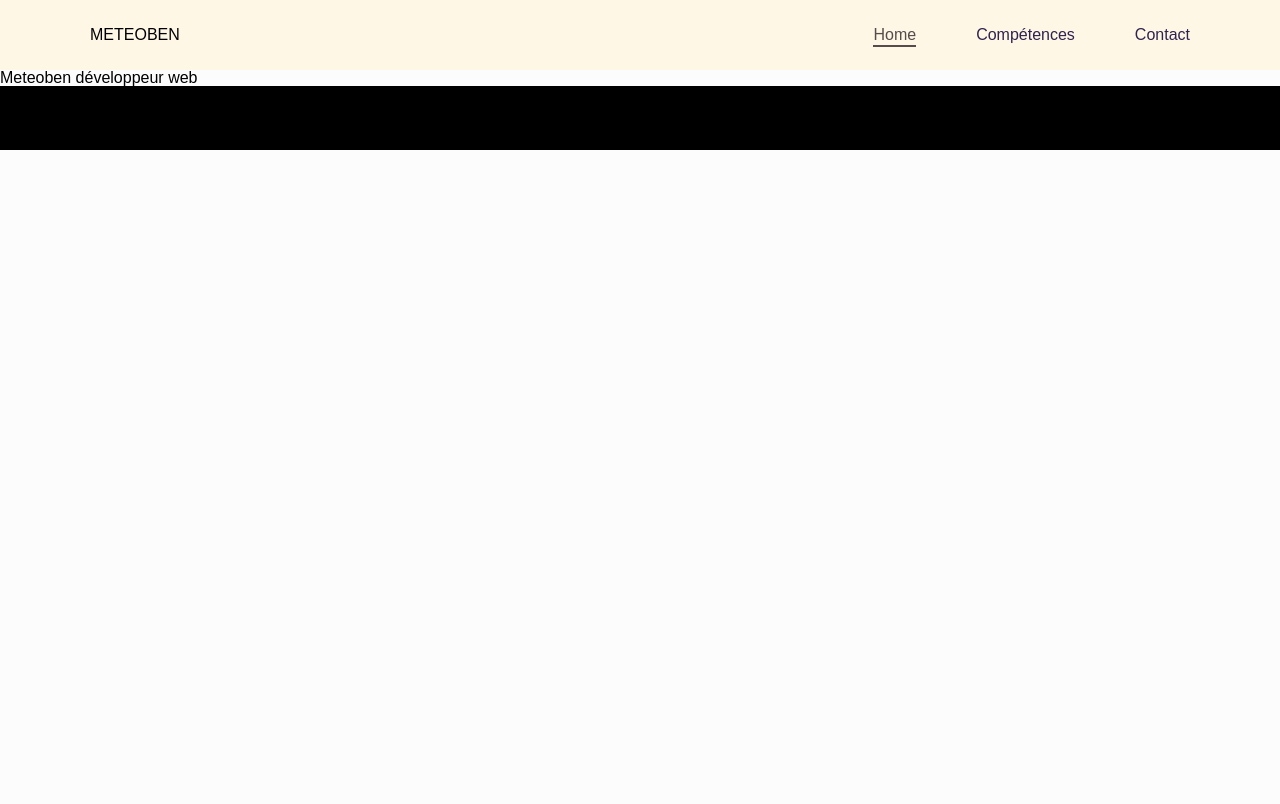
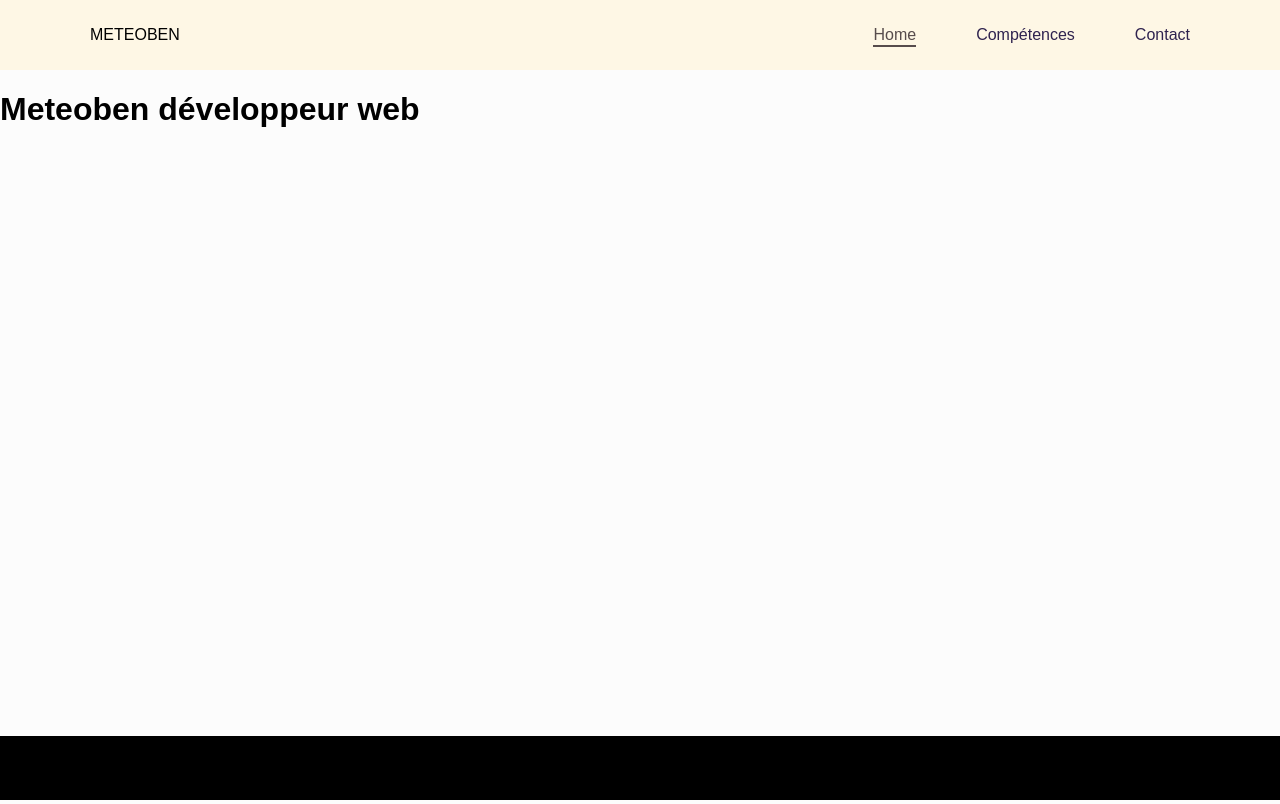
Before and after one commit to Ben43200/meteoben-app, a React (Create React App) app: page / in a window 1280 px wide. Built offline with nearby package versions, Linux system fonts and the light colour scheme.

Commit message:
refonte de index.js  avec le render inside

```diff
--- a/src/App.js
+++ b/src/App.js
@@ -1,21 +1,21 @@
-import './App.css';
-import React from 'react';
-import './css/styles.scss';
-import './css/common.scss'
+// import './App.css';
+// import React from 'react';
+// import './css/styles.scss';
+// import './css/common.scss'
 
 
-import { BrowserRouter } from 'react-router-dom'
-// import Navbar from './components/NavBar'
-import Home from './pages/Home'
-// import DemoCarousel from './components/DemoCarousel';
+// import { BrowserRouter } from 'react-router-dom'
+// // import Navbar from './components/NavBar'
+// import Home from './pages/Home'
+// // import DemoCarousel from './components/DemoCarousel';
 
-const App = () => {
-  return (
-    <BrowserRouter>
-      <Home />
-      {/* <DemoCarousel /> */}
-    </BrowserRouter>
-  )
-}
+// const App = () => {
+//   return (
+//     <BrowserRouter>
+//       <Home />
+//       {/* <DemoCarousel /> */}
+//     </BrowserRouter>
+//   )
+// }
 
-export default App;
+// export default App;
--- a/src/css/common.scss
+++ b/src/css/common.scss
@@ -1,5 +1,5 @@
-// @import "./mixinsAndFunctions.scss";
-// @import "./variables.scss";
+@import "./mixinsAndFunctions.scss";
+@import "./variables.scss";
 
 // * {
 //   box-sizing: border-box;
--- a/src/index.js
+++ b/src/index.js
@@ -1,17 +1,44 @@
-import React from 'react';
-import ReactDOM from 'react-dom/client';
-import './index.css';
-import App from './App';
-import reportWebVitals from './reportWebVitals';
+// import React from 'react';
+// import ReactDOM from 'react-dom/client';
+// import App from './App';
 
-const root = ReactDOM.createRoot(document.getElementById('root'));
-root.render(
-  <React.StrictMode>
-    <App />
-  </React.StrictMode>
-);
+// const root = ReactDOM.createRoot(document.getElementById('root'));
+// root.render(
+//   <React.StrictMode>
+//     <App />
+//   </React.StrictMode>
+// );
 
 // If you want to start measuring performance in your app, pass a function
 // to log results (for example: reportWebVitals(console.log))
 // or send to an analytics endpoint. Learn more: https://bit.ly/CRA-vitals
-reportWebVitals();
+
+
+
+
+import React from "react";
+import { BrowserRouter as Router } from "react-router-dom";
+import ReactDOM from "react-dom/client";
+// import About from "./pages/About/About";
+// import FicheLogement from "./pages/Fichelogement/FicheLogement";
+import Home from "./pages/Home";
+// import Error from "./pages/Error/Error";
+// import Banner from "./components/Banner/Banner";
+import Footer from "./components/Footer";
+
+import "./css/common.scss";
+
+const root = ReactDOM.createRoot(document.getElementById("root"));
+
+root.render(
+
+  // <React.StrictMode>
+  <Router>
+    {/* <Routes> */}
+    <Home />
+
+    {/* </Routes> */}
+    <Footer />
+  </Router>
+  // </React.StrictMode>
+);
--- a/src/pages/Home.jsx
+++ b/src/pages/Home.jsx
@@ -4,7 +4,7 @@
 // import React, { useEffect, useState } from "react";
 import React from "react";
 import Navbar from "../components/NavBar";
-import Footer from "../components/Footer";
+// import Footer from "../components/Footer";
 
 
 export default function Home() {
@@ -13,7 +13,7 @@ export default function Home() {
         <main>
             <h1>Meteoben développeur web</h1>
         </main>
-        <Footer />
+        {/* <Footer /> */}
     </div>
     )
 }
```
